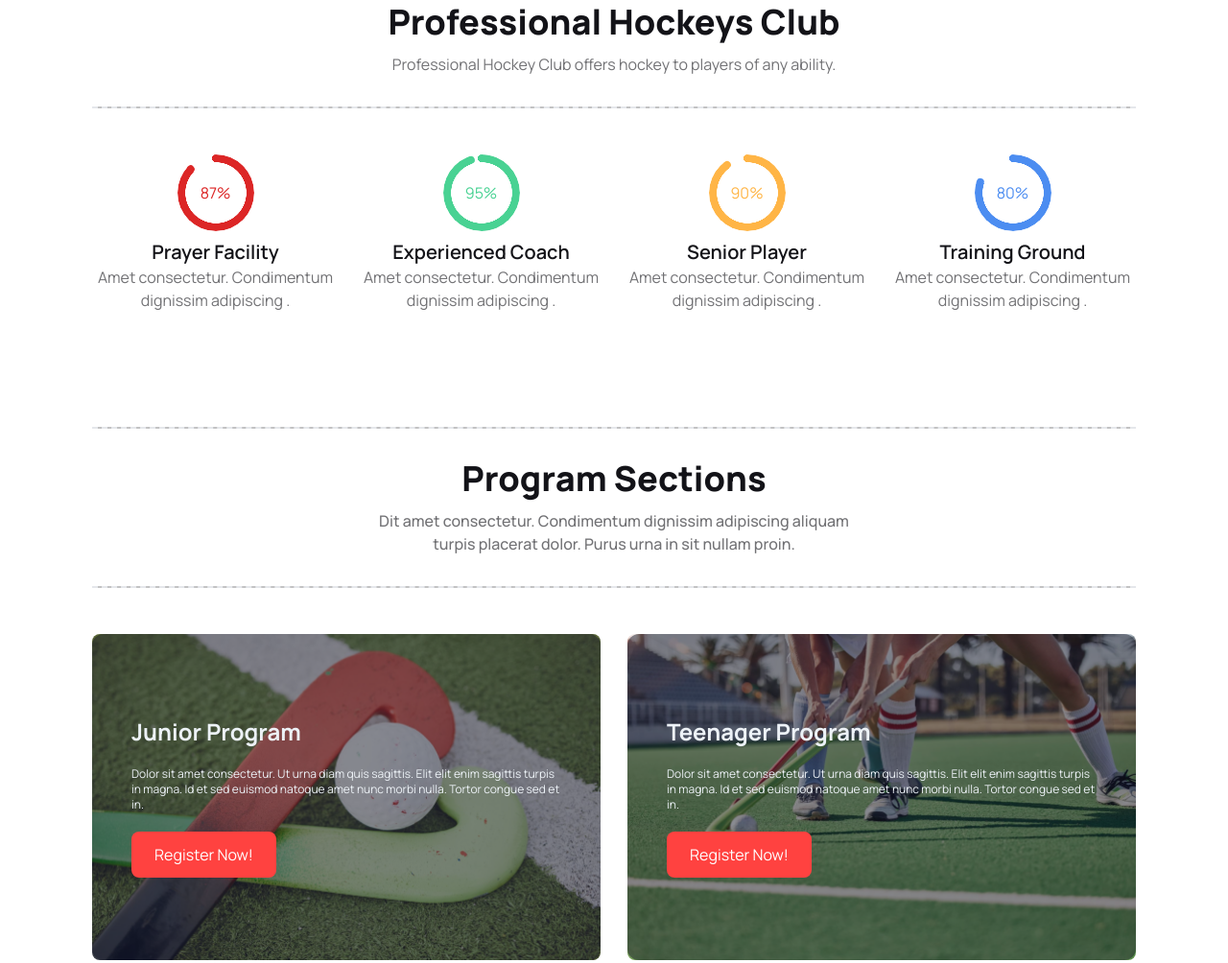
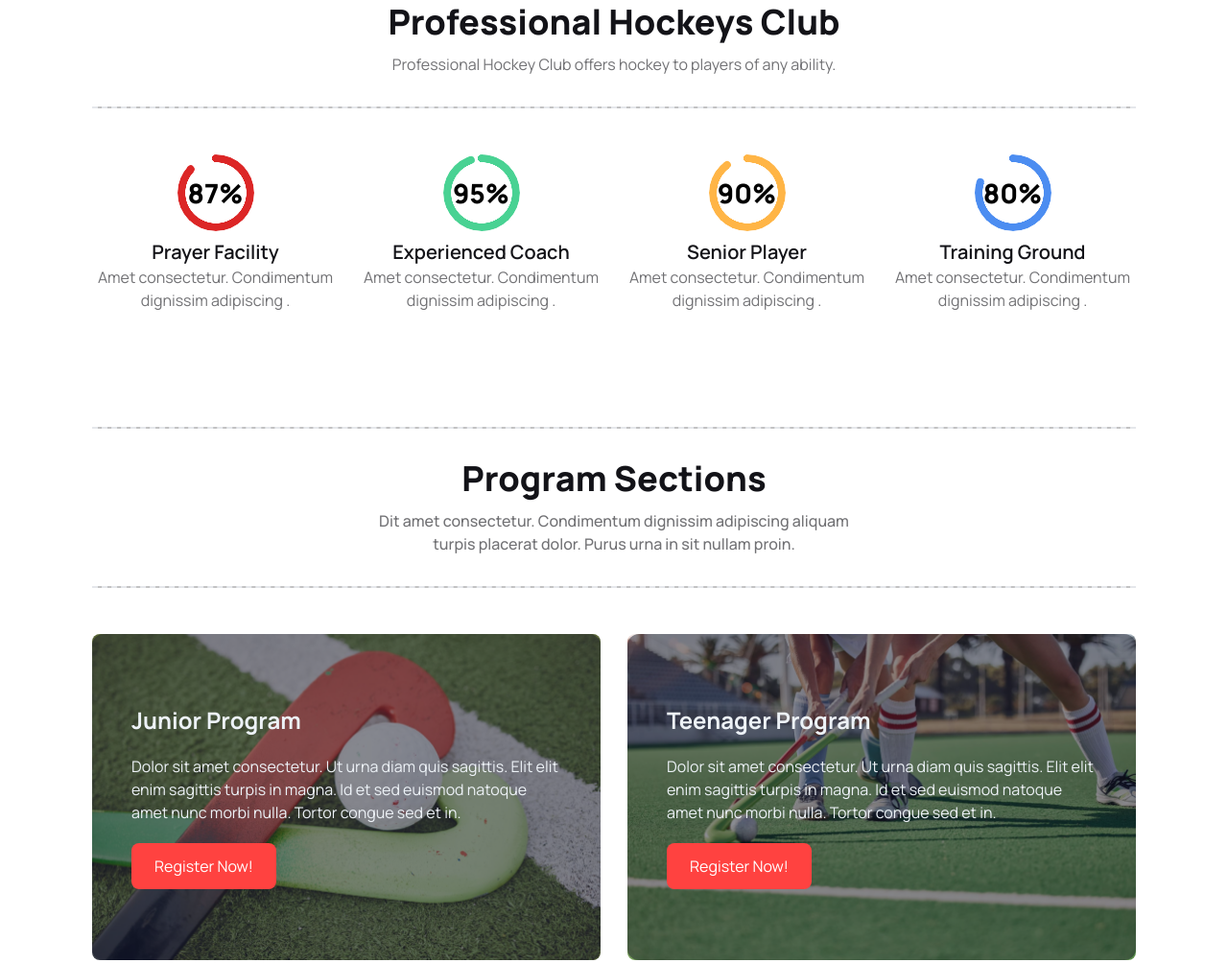
Before and after one commit to muhammad-habibullah9/third-assignments, a plain HTML site: page index.html in a window 1280 px wide. Shown: the part 877-1881 px from the top of the page at 96% size. Drawn offline with nearby package versions, Linux system fonts and the light colour scheme.

Commit message:
imeges problem solve

```diff
--- a/index.html
+++ b/index.html
@@ -118,7 +118,8 @@
                 <div class="flex lg:flex-row flex-col gap-5 mx-auto my-12">
                     <!-- first -->
                     <div class="space-y-2 text-center">
-                        <div class="radial-progress text-red-600" style="--value:87;" role="progressbar">87%</div>
+                        <div class="radial-progress text-red-600" style="--value:87;" role="progressbar"><span
+                                class="text-black font-extrabold text-[28px]">87%</span></div>
                         <div>
                             <h1 class="font-semibold text-xl text-dirk1">Prayer Facility</h1>
                             <p class="text-[16px] text-dirk2 max-w-80 mx-auto">Amet consectetur. Condimentum dignissim
@@ -127,7 +128,9 @@
                     </div>
                     <!-- second -->
                     <div class="space-y-2 text-center">
-                        <div class="radial-progress text-[#49D293]" style="--value:95;" role="progressbar">95%</div>
+                        <div class="radial-progress text-[#49D293]" style="--value:95;" role="progressbar">
+                            <span class="text-black font-extrabold text-[28px]">95%</span>
+                        </div>
                         <div>
                             <h1 class="font-semibold text-xl text-dirk1">Experienced Coach</h1>
                             <p class="text-[16px] text-dirk2 max-w-80 mx-auto">Amet consectetur. Condimentum dignissim
@@ -136,7 +139,8 @@
                     </div>
                     <!-- third -->
                     <div class="space-y-2 text-center">
-                        <div class="radial-progress text-[#FFB546]" style="--value:90;" role="progressbar">90%</div>
+                        <div class="radial-progress text-[#FFB546]" style="--value:90;" role="progressbar"><span
+                                class="text-black font-extrabold text-[28px]">90%</span></div>
                         <div>
                             <h1 class="font-semibold text-xl text-dirk1">Senior Player</h1>
                             <p class="text-[16px] text-dirk2 max-w-80 mx-auto">Amet consectetur. Condimentum dignissim
@@ -145,7 +149,8 @@
                     </div>
                     <!-- fourth -->
                     <div class="space-y-2 text-center">
-                        <div class="radial-progress text-[#4C8DF1]" style="--value:80;" role="progressbar">80%</div>
+                        <div class="radial-progress text-[#4C8DF1]" style="--value:80;" role="progressbar"><span
+                                class="text-black font-extrabold text-[28px]">80%</span></div>
                         <div>
                             <h1 class="font-semibold text-xl text-dirk1">Training Ground</h1>
                             <p class="text-[16px] text-dirk2 max-w-80 mx-auto">Amet consectetur. Condimentum dignissim
@@ -184,7 +189,7 @@
                     <div class="hero-content text-neutral-content">
                         <div class="max-w-md">
                             <h1 class="lg:mb-5 lg:text-2xl text-xl font-bold">Junior Program</h1>
-                            <p class="mb-5 lg:text-xs text-sm">Dolor sit amet consectetur. Ut urna diam quis sagittis.
+                            <p class="mb-5 lg:text-base text-sm">Dolor sit amet consectetur. Ut urna diam quis sagittis.
                                 Elit elit
                                 enim sagittis turpis in magna. Id et sed euismod natoque amet nunc morbi nulla. Tortor
                                 congue sed et in.</p>
@@ -201,7 +206,7 @@
                     <div class="hero-content text-neutral-content">
                         <div class="max-w-md">
                             <h1 class="lg:mb-5 lg:text-2xl text-xl font-bold">Teenager Program</h1>
-                            <p class="mb-5 lg:text-xs text-sm">Dolor sit amet consectetur. Ut urna diam quis sagittis.
+                            <p class="mb-5 lg:text-base text-sm">Dolor sit amet consectetur. Ut urna diam quis sagittis.
                                 Elit elit
                                 enim sagittis turpis in magna. Id et sed euismod natoque amet nunc morbi nulla. Tortor
                                 congue sed et in.</p>
@@ -218,7 +223,7 @@
                     <div class="text-neutral-content lg:p-3 p-4 lg:absolute bottom-10 left-8">
                         <div class="max-w-md space-y-5">
                             <h1 class="md-5 lg:text-2xl text-xl font-bold">Professional Program</h1>
-                            <p class="mb-5 lg:text-xs text-sm">Dolor sit amet consectetur. Ut urna diam quis sagittis.
+                            <p class="mb-5 lg:text-base text-sm">Dolor sit amet consectetur. Ut urna diam quis sagittis.
                                 Elit elit
                                 enim sagittis turpis in magna. Id et sed euismod natoque amet nunc morbi nulla.
                                 Tortor
```
